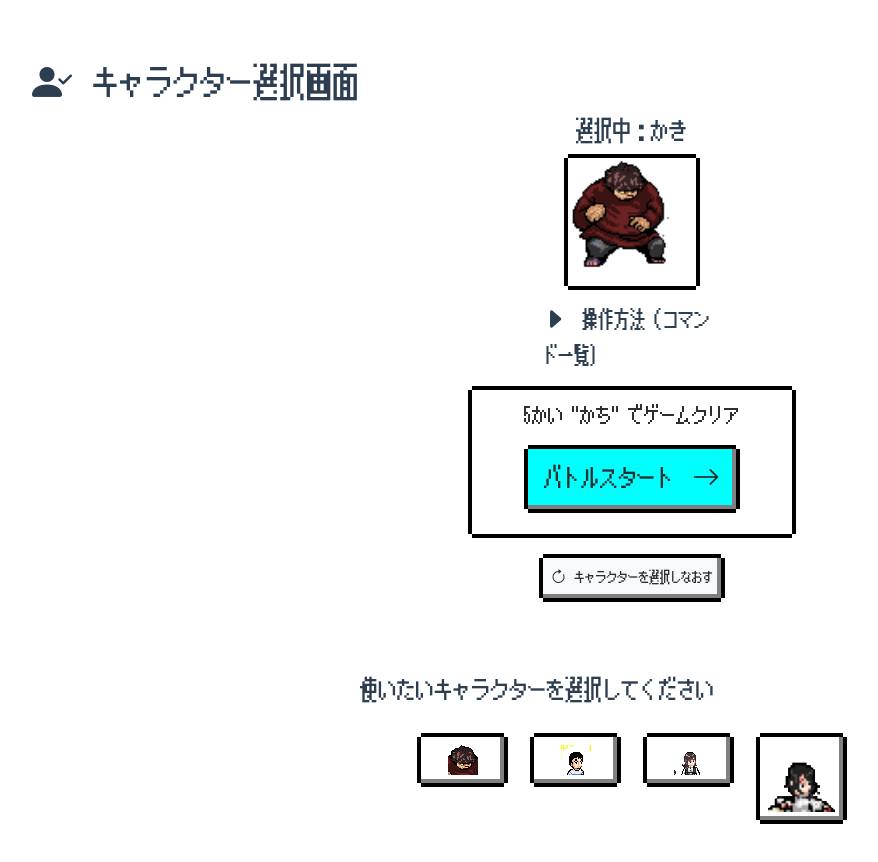
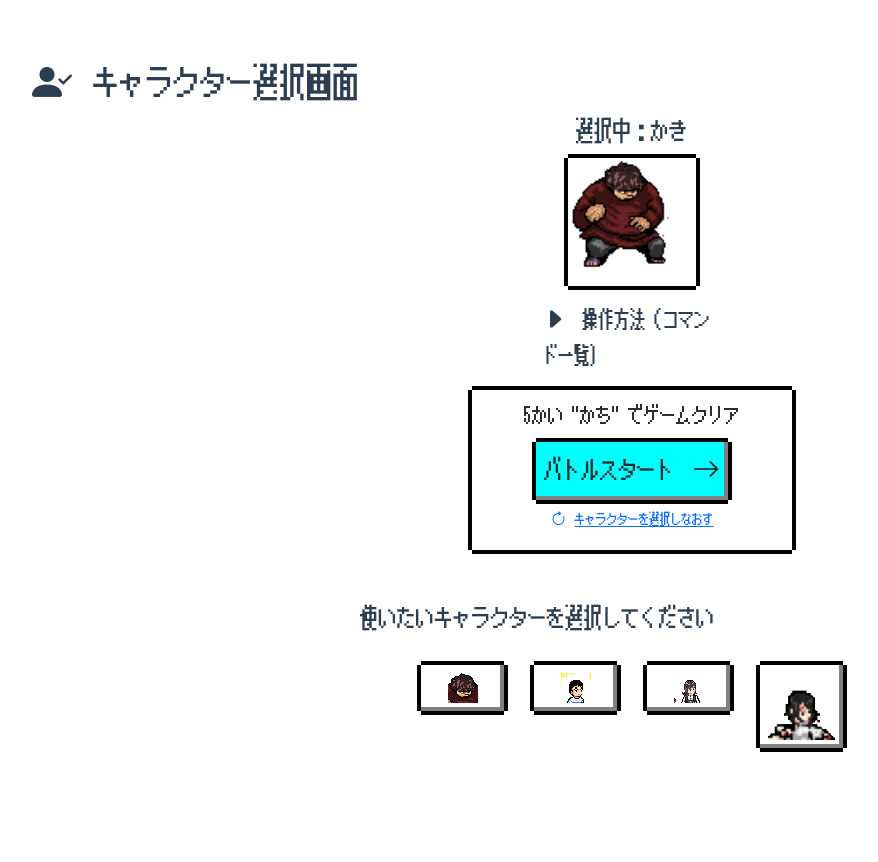
Before and after one commit to mu7kata/action_game, a Vue app: page /#/select in a window 1280 px wide. Both pictures are taken after a click on the button "このキャラクターですすむ". Shown: the top 862 px of the page, without its empty margins (8-886 px from the left). After the commit the page ends 800 px from the top, so only its background shows below. Built offline with nearby package versions, Linux system fonts and the light colour scheme.

Commit message:
修正位

```diff
--- a/src/components/Select.vue
+++ b/src/components/Select.vue
@@ -29,15 +29,13 @@
         </button>
       </div>
       <div v-if="selectStatus" class="startArea w-25 m-auto">
-        <p class="mb-4 pt-2 fs-4">5かい "かち" でゲームクリア</p>
-        <router-link class="button startButton p-3 fs-3" :to="`battle/${selectPlayerImgName}/1`">
+        <p class="mb-2 pt-2 fs-4">5かい "かち" でゲームクリア</p>
+        <div>
+        <router-link class="button startButton mb-2 fs-3" :to="`battle/${selectPlayerImgName}/1`">
           バトルスタート <i class="bi bi-arrow-right ms-2"></i>
         </router-link>
-      </div>
-      <div v-if="selectStatus">
-        <button class="button bg-light m-4" @click="confirmChara">
-          　<i class="bi bi-arrow-clockwise me-2"></i>キャラクターを選択しなおす
-        </button>
+        </div>
+      <div v-if="selectStatus"><a  class="reSelectButton pt-4" @click="confirmChara">　<i class="bi bi-arrow-clockwise me-2"></i>キャラクターを選択しなおす</a></div>
       </div>
     </div>
     <div class="w-50 m-auto text-start pt-5 fs-3">
@@ -106,6 +104,11 @@ export default {
 
 .startButton {
   background-color: #00ffff;
+  display: inline-block;
+}
+
+.reSelectButton:hover{
+  cursor:pointer;
 }
 
 .startArea {
@@ -115,7 +118,7 @@ export default {
   -4px 0 black,
   0 4px black,
   0 -4px black;
-  height: 9em;
+  height: 10em;
 }
 
 /* ここからカードレイアウトのスタイリング */
```
